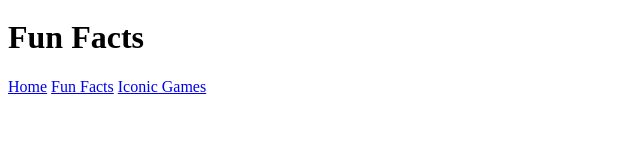
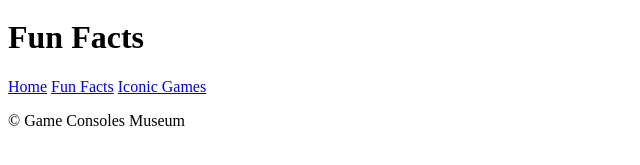
Before and after one commit to joshwmerrell/wdd130-kearl, a plain HTML site: page fun_facts/index.html in a window 1280 px wide. Shown: the part 407-572 px from the top of the page, without its empty margins (0-640 px from the left). Drawn offline with Linux system fonts and the light colour scheme.

Commit message:
Begin footer

```diff
--- a/fun_facts/index.html
+++ b/fun_facts/index.html
@@ -35,7 +35,7 @@
             </main>
 
             <footer>
-
+                <p>&copy; Game Consoles Museum</p>
             </footer>
 
         </content>
```
Also changed, not shown: iconic_games/index.html (+1 -1 lines), index.html (+1 -1 lines).
